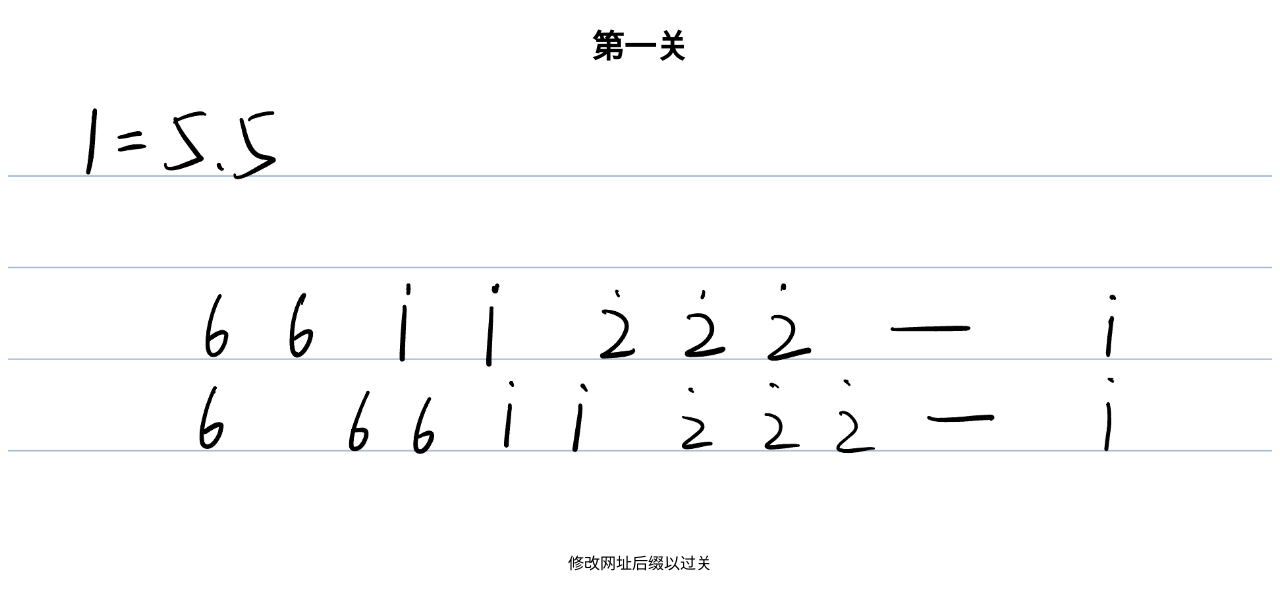
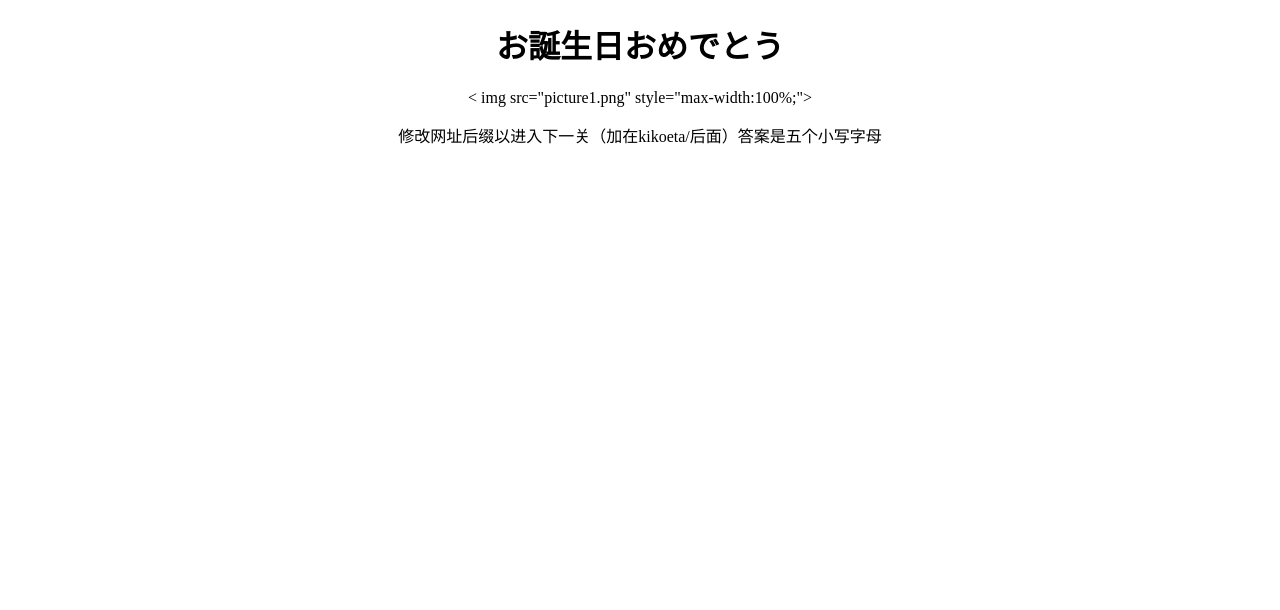
Before and after one commit to Ralln/test, a plain HTML site: page index.html in a window 1280 px wide. Drawn offline with Linux system fonts and the light colour scheme.

Commit message:
Update index.html

```diff
--- a/index.html
+++ b/index.html
@@ -2,10 +2,13 @@
 <html>
 <head>
     <meta charset="UTF-8">
+    <title>お誕生日おめでとう</title>
 </head>
 <body style="text-align:center;">
-    <h1>第一关</h1>
-    <img src="picture1.png" style="max-width:100%;">
-    <p>修改网址后缀以过关</p >
+    <h1>お誕生日おめでとう</h1>
+
+    < img src="picture1.png" style="max-width:100%;">
+
+    <p>修改网址后缀以进入下一关（加在kikoeta/后面）答案是五个小写字母</p >
 </body>
 </html>
```
